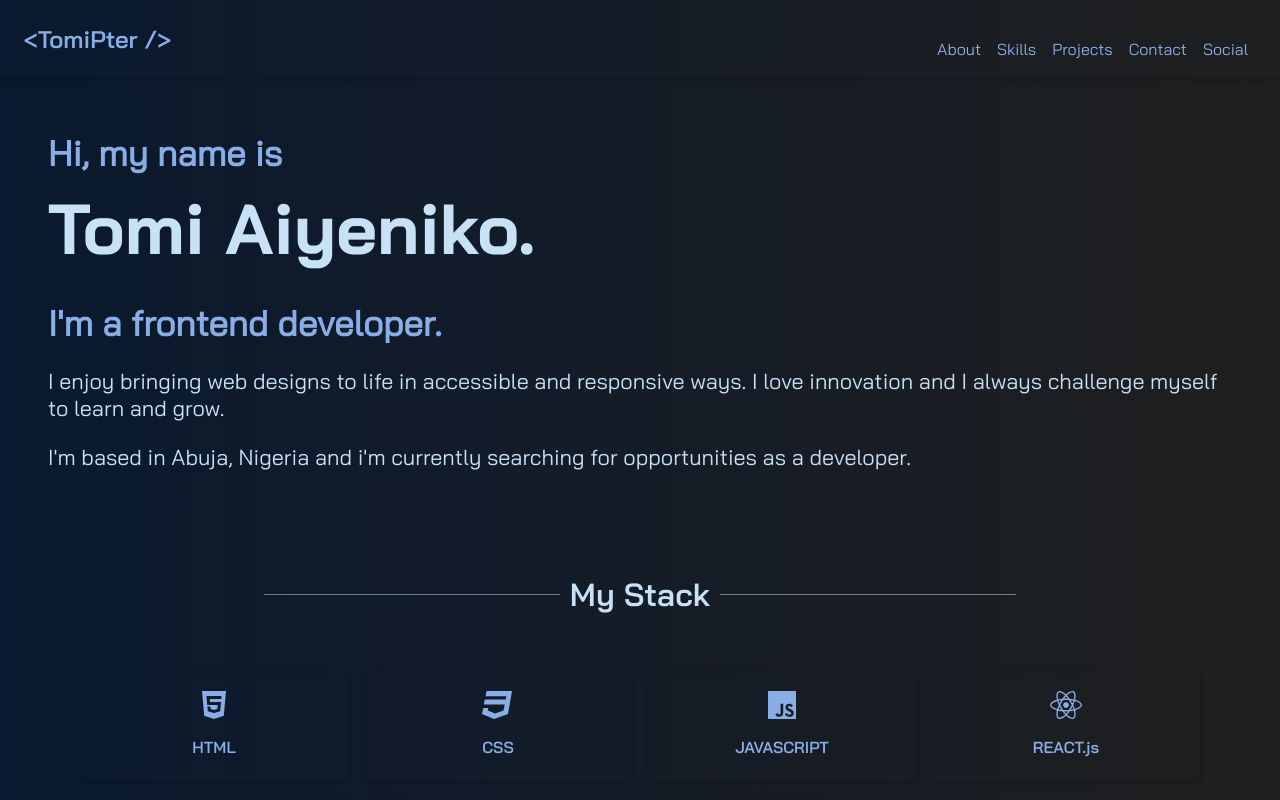
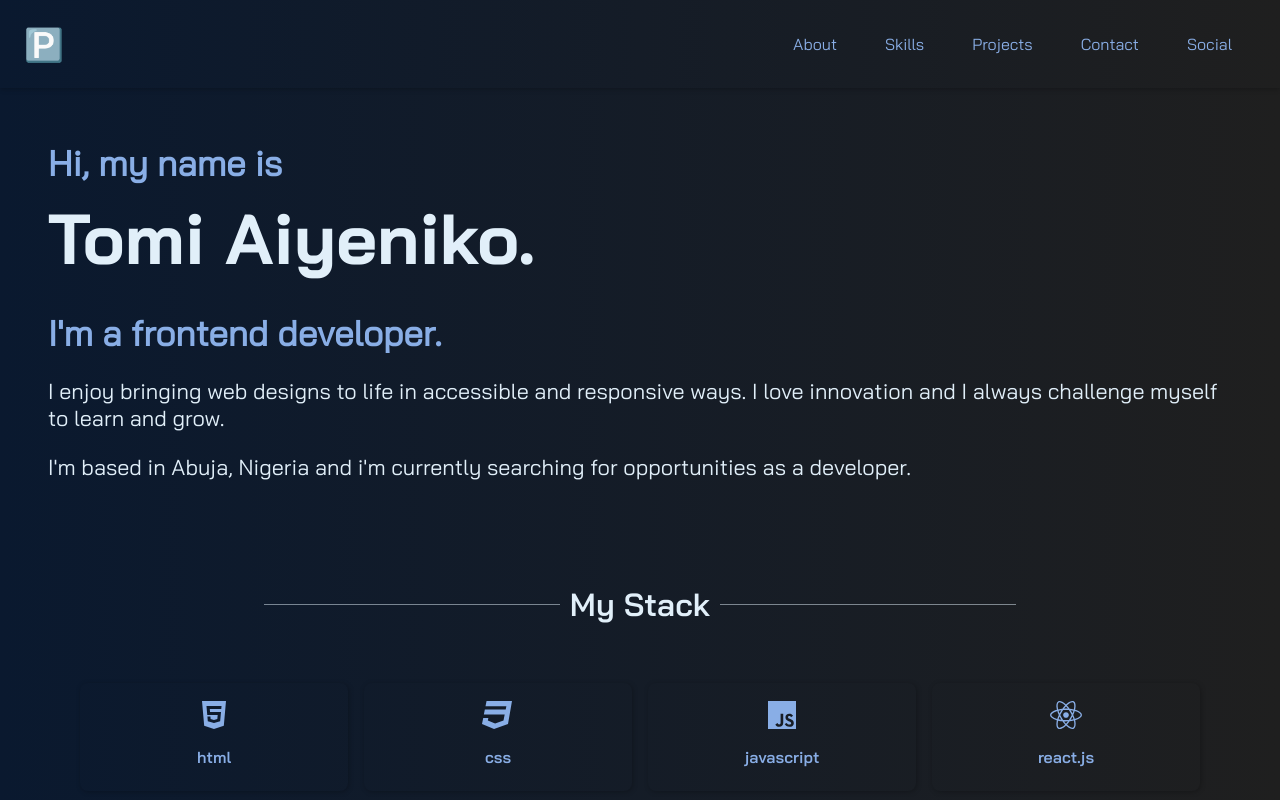
Before and after one commit to Tomi-pter/Portfolio, a React (Create React App) app: page / in a window 1280 px wide. Shown: the top 800 px of the page. Built offline with nearby package versions, Linux system fonts and the light colour scheme; some icons are missing.

Commit message:
added logo + changes

```diff
--- a/src/components/Header.jsx
+++ b/src/components/Header.jsx
@@ -1,5 +1,6 @@
 import styled from "styled-components/macro";
 import { Menu } from "@styled-icons/boxicons-regular/Menu";
+import { Close } from "@styled-icons/evaicons-solid/Close";
 
 const HeadNav = styled.header`
   display: flex;
@@ -9,54 +10,152 @@ const HeadNav = styled.header`
   box-shadow: 0 1px 5px rgb(0, 0, 0, 0.25);
   position: sticky;
   top: 0;
-  z-index: 50;
+  z-index: 5;
   background: var(--linear-gradient);
 
   h2 {
     font-family: "BJSB";
     margin: 1rem 0;
+    font-size: 2rem;
   }
 
   && svg {
     width: 2rem;
+    color: var(--text-blue);
+  }
+  button {
+    background-color: transparent;
+    border: none;
+    padding: 0;
+    cursor: pointer;
   }
   .desktop {
-    display: none;
+    height: 100vh;
+    width: 0;
+    position: fixed;
+    top: 0;
+    right: 0;
+    z-index: 10;
+    transition: all 300ms cubic-bezier(0.59, 0, 0.49, 1);
   }
   .desktop a {
     color: var(--text-blue);
     text-decoration: none;
-    padding: 0 0.5rem;
+    padding: 2rem 40%;
+    display: block;
     font-family: "BJR";
+    opacity: 0;
+  }
+  .close {
+    padding: 2rem 40%;
+  }
+  .desktop.clicked {
+    width: 70vw;
+    background-color: #0a192f;
+  }
+  .desktop.clicked a {
+    opacity: 1;
+  }
+  .dim {
+    background-color: hsl(0, 0%, 0%, 0.75);
+    position: fixed;
+    visibility: hidden;
+    top: 0;
+    right: 0;
+    width: 0;
+    height: 100vh;
+    z-index: 7;
+    transition: all 300ms cubic-bezier(0.59, 0, 0.49, 1);
+  }
+  .dim.clicked {
+    visibility: visible;
+    width: 100%;
+    height: 100%;
   }
 
   @media screen and (min-width: 745px) {
     .desktop {
-      display: block;
+      width: auto;
+      height: auto;
+      position: static;
+    }
+    .desktop a {
+      display: unset;
+      padding: 0;
+      margin: 0 1.5rem;
+      opacity: 1;
+      position: relative;
+    }
+    .desktop a::after {
+      background-color: var(--p-blue);
+      bottom: -4px;
+      content: "";
+      height: 2px;
+      left: 0px;
+      position: absolute;
+      transform: scaleX(0);
+      transition: transform 0.3s ease 0s;
+      width: 100%;
+    }
+    .desktop a:hover::after,
+    .desktop a:focus::after {
+      transform: scaleX(1);
+      /*border-bottom: 2px solid var(--white);*/
+      transform-origin: center;
+    }
+    .mobile,
+    .close {
+      display: none;
     }
   }
 `;
 
 function Header() {
-  const tagOpen = "<";
-  const tagClose = ">";
+  const openNav = () => {
+    document.querySelector(".desktop").classList.add("clicked");
+    document.querySelector(".dim").classList.add("clicked");
+  };
+
+  const closeNav = () => {
+    document.querySelector(".desktop").classList.remove("clicked");
+    document.querySelector(".dim").classList.remove("clicked");
+  };
+
+  const linkClicked = () => {
+    document.querySelector(".desktop").classList.remove("clicked");
+    document.querySelector(".dim").classList.remove("clicked");
+  };
 
   return (
     <>
       <HeadNav>
-        <h2>
-          <span>{tagOpen}</span>
-          TomiPter
-          <span> /{tagClose}</span>
-        </h2>
+        <h2>🅿️</h2>
         <nav>
-          <Menu className="mobile" />
+          <div className="mobile">
+            <button onClick={openNav}>
+              <Menu />
+            </button>
+            <div className="dim"></div>
+          </div>
           <div className="desktop">
-            <a href="#about">About</a>
-            <a href="#skills">Skills</a>
-            <a href="#projects">Projects</a>
-            <a href="#contact">Contact</a>
-            <a href="#socials">Social</a>
+            <button className="close" onClick={closeNav}>
+              <Close />
+            </button>
+            <a href="#about" onClick={linkClicked}>
+              About
+            </a>
+            <a href="#skills" onClick={linkClicked}>
+              Skills
+            </a>
+            <a href="#projects" onClick={linkClicked}>
+              Projects
+            </a>
+            <a href="#contact" onClick={linkClicked}>
+              Contact
+            </a>
+            <a href="#socials" onClick={linkClicked}>
+              Social
+            </a>
           </div>
         </nav>
       </HeadNav>
--- a/src/components/Skills.jsx
+++ b/src/components/Skills.jsx
@@ -70,6 +70,10 @@ const SkillBox = styled.div`
   box-shadow: 1px 1px 5px rgb(0, 0, 0, 0.25);
   padding: 1rem 1rem 0.5rem;
 
+  p {
+    text-transform: lowercase;
+  }
+
   && svg {
     width: 2rem;
     height: 2rem;
--- a/src/components/Social.jsx
+++ b/src/components/Social.jsx
@@ -32,6 +32,9 @@ const Socials = styled.footer`
 `;
 
 function Social() {
+  const tagOpen = "<";
+  const tagClose = ">";
+
   return (
     <Socials id="socials">
       <div className="icons">
@@ -55,6 +58,11 @@ function Social() {
         </a>
       </div>
       <p>Designed and Built by Tomi Aiyeniko</p>
+      <p>
+        <span>{tagOpen}</span>
+        TomiPter
+        <span> /{tagClose}</span>
+      </p>
     </Socials>
   );
 }
--- a/src/index.css
+++ b/src/index.css
@@ -25,7 +25,7 @@
     --dark-blue: #003470;
     --green: #5CDB95;
     --lime: #85CDCA;
-    --p-blue: hsl(206, 69%, 87%);
+    --p-blue: hsl(206, 69%, 93%);
 }
 
 body {
```
Also changed, not shown: src/images/favicon-32x32.png (deleted), src/images/logo/favicon-32x32.png (added).
